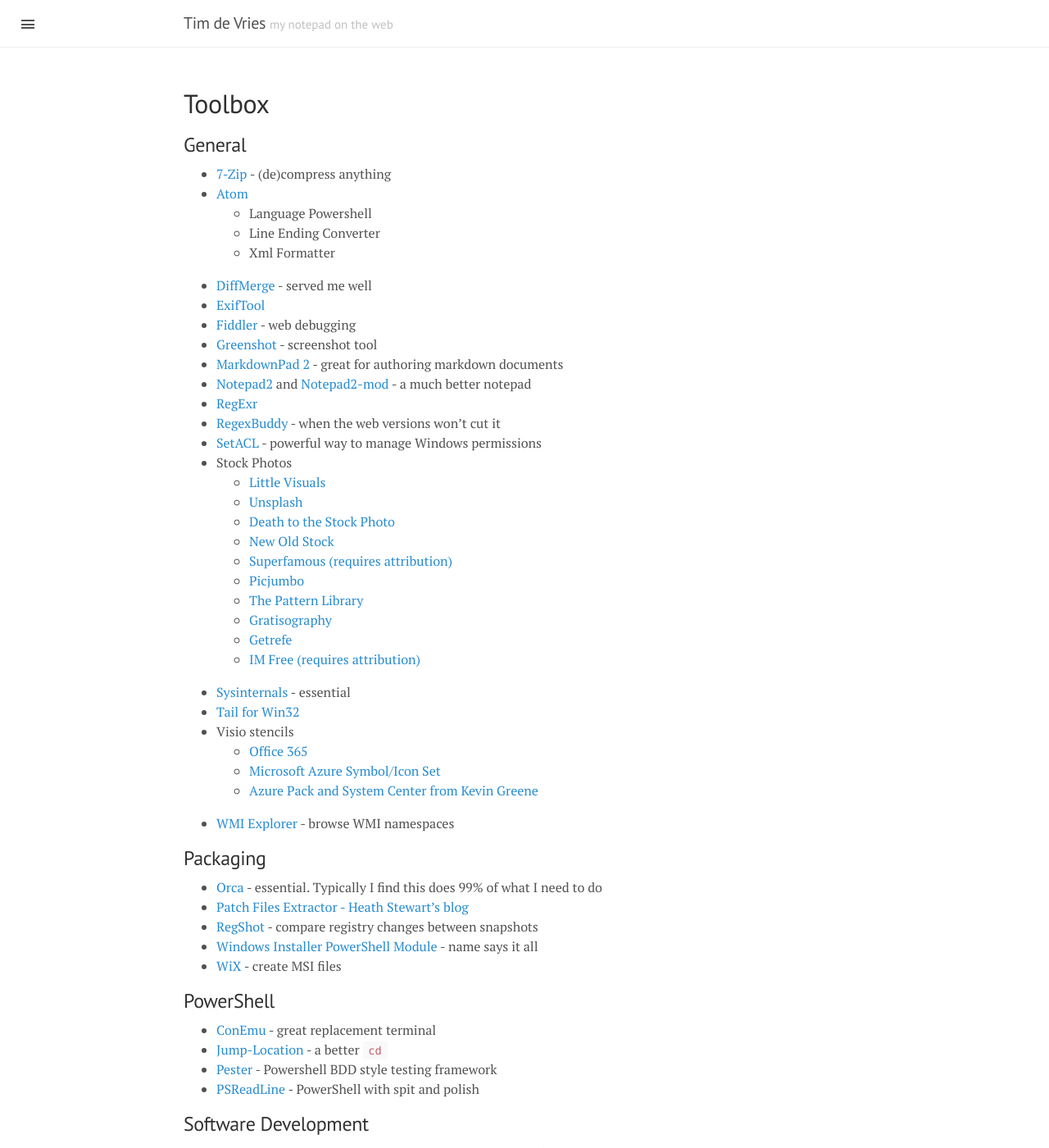
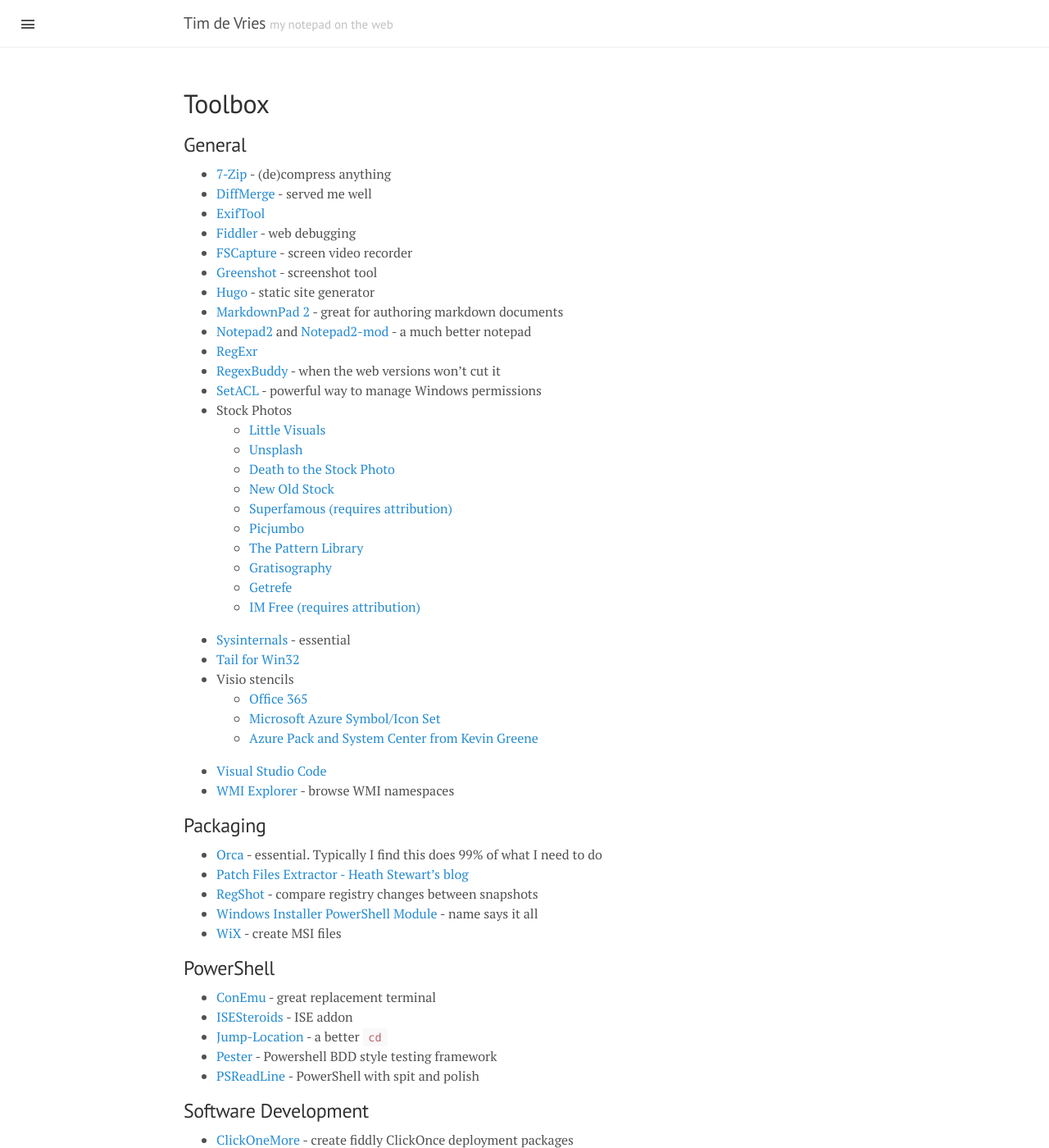
Before and after one commit to timbodv/timbodv.github.io, a Jekyll site: the page built from toolbox.md, in a window 1280 px wide and 1400 px high. Shown: the whole window at 82% size. Built offline with Jekyll 4.4.1, drawn with Linux system fonts in a browser that asks for light colours; Markdown is read by kramdown in place of the engine named in the settings; some of the changed text lies outside the part shown.

Commit message:
general update

```diff
--- a/toolbox.md
+++ b/toolbox.md
@@ -5,17 +5,15 @@
 
 ## General
 * [7-Zip](http://www.7-zip.org/) - (de)compress anything
-* [Atom](https://atom.io/)
-	* Language Powershell
-	* Line Ending Converter
-	* Xml Formatter
 * [DiffMerge](https://sourcegear.com/diffmerge/) - served me well
 * [ExifTool](http://www.sno.phy.queensu.ca/~phil/exiftool/)
 * [Fiddler](http://www.telerik.com/fiddler) - web debugging
+* [FSCapture](http://www.faststone.org/FSCaptureDetail.htm) - screen video recorder
 * [Greenshot](http://getgreenshot.org/) - screenshot tool
+* [Hugo](https://github.com/spf13/hugo) - static site generator
 * [MarkdownPad 2](http://markdownpad.com/) - great for authoring markdown documents
 * [Notepad2](http://www.flos-freeware.ch/notepad2.html) and [Notepad2-mod](http://xhmikosr.github.io/notepad2-mod/) - a much better notepad
-* [RegExr](http://www.southerndownsharvest.com.au/)
+* [RegExr](http://www.regexr.com)
 * [RegexBuddy](http://www.regexbuddy.com/) - when the web versions won't cut it
 * [SetACL](https://helgeklein.com/setacl/) - powerful way to manage Windows permissions
 * Stock Photos
@@ -35,6 +33,7 @@
   * [Office 365](http://www.microsoft.com/en-us/download/details.aspx?id=35772)
   * [Microsoft Azure Symbol/Icon Set](http://azure.microsoft.com/en-us/documentation/articles/architecture-overview/)
   * [Azure Pack and System Center from Kevin Greene](http://gallery.technet.microsoft.com/site/search?f%5b0%5d.Type=User&f%5b0%5d.Value=Kevin%20Greene)
+* [Visual Studio Code](https://code.visualstudio.com/)
 * [WMI Explorer](https://wmie.codeplex.com/) - browse WMI namespaces
 
 ## Packaging
@@ -46,6 +45,7 @@
 
 ## PowerShell
 * [ConEmu](https://github.com/Maximus5/ConEmu) - great replacement terminal
+* [ISESteroids](http://www.powertheshell.com/isesteroids/) - ISE addon
 * [Jump-Location](https://github.com/tkellogg/Jump-Location) - a better `cd`
 * [Pester](https://github.com/pester/Pester) - Powershell BDD style testing framework
 * [PSReadLine](https://github.com/lzybkr/PSReadLine) - PowerShell with spit and polish
@@ -60,9 +60,10 @@
 * [Console-Template-VWD2012](https://github.com/orangutanboy/Console-Template-VWD2012/blob/master/ConsoleApplication.zip) Create console applications in Visual Studio Web Express
 * [psake](https://github.com/psake/psake) psake is a build automation tool written in PowerShell
 * [Self-Hosting Google Web Fonts](http://ranf.tl/2014/12/23/self-hosting-google-web-fonts/)
-*
+* [Google Material icons](https://www.google.com/design/icons/)
+* [Refactoring Essentials for Visual Studio](https://visualstudiogallery.msdn.microsoft.com/68c1575b-e0bf-420d-a94b-1b0f4bcdcbcc)
+
 ## Tool Resources
 * [Hanselman Ultimate Tools List](http://hanselman.com/tools)
 * [Utility Belt](http://blog.codinghorror.com/updating-your-utility-belt/)
 * [http://www.devopsbookmarks.com/](http://www.devopsbookmarks.com/)
-*
```
Also changed, not shown: _posts/2015-08-11-appv-versions.md (added, +7 -0 lines).
